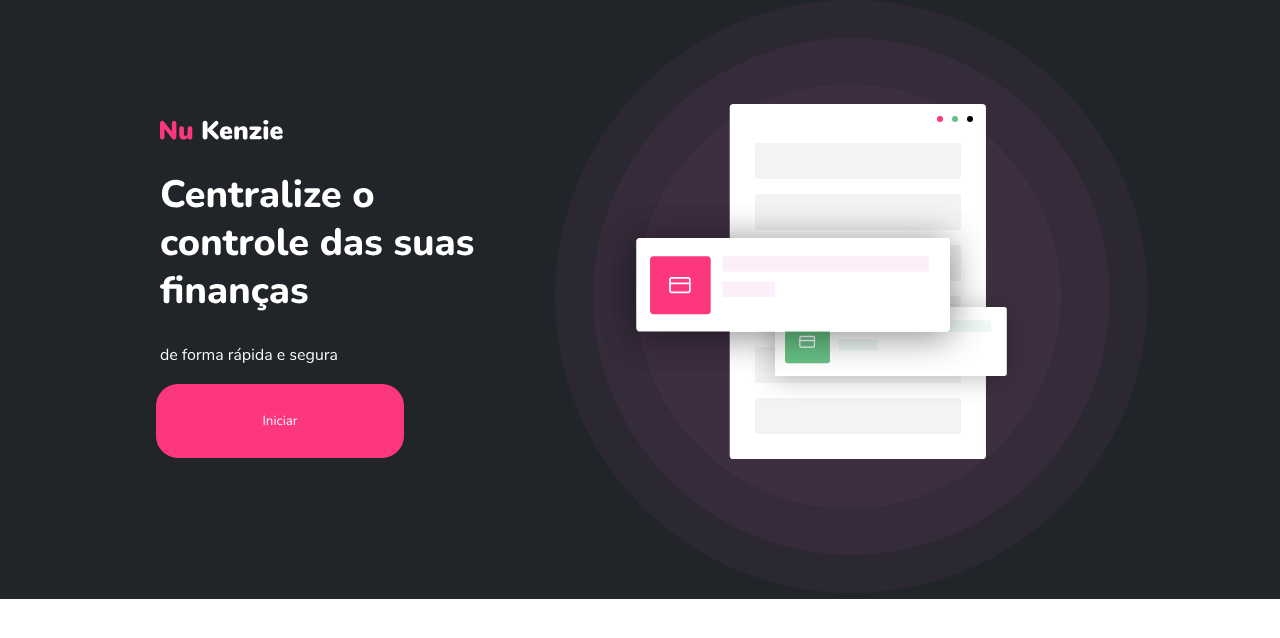
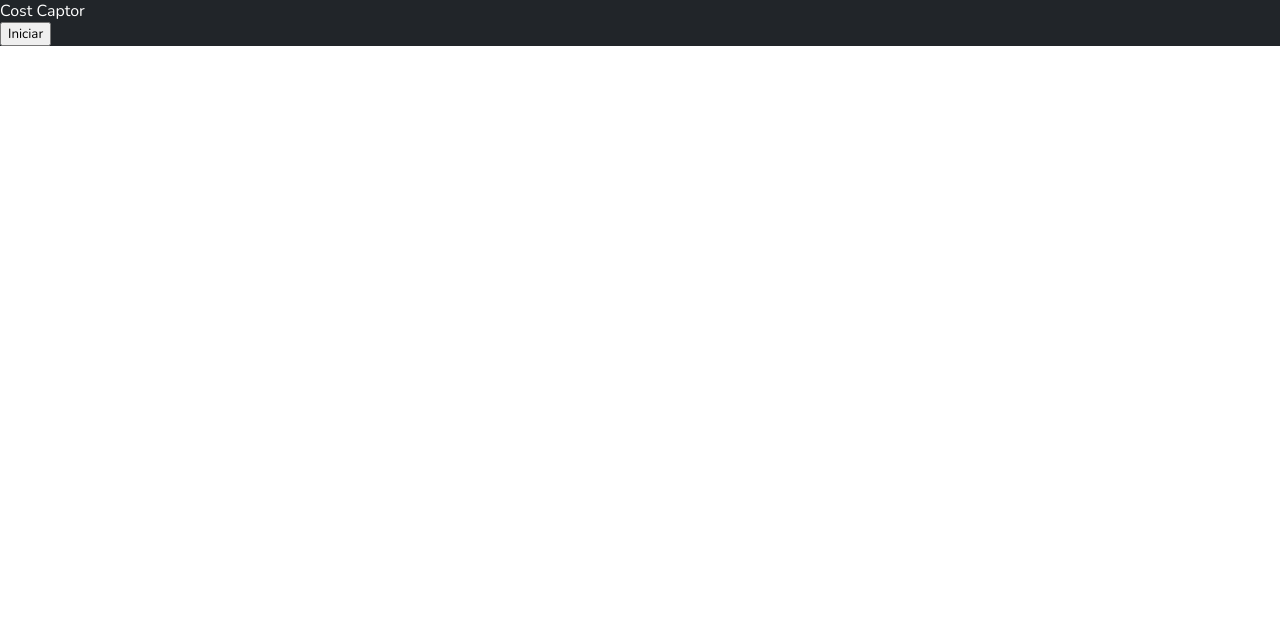
Before and after one commit to educcarnn/CostCaptor, a React (Create React App) app: page / in a window 1280 px wide. Shown: the top 638 px of the page. Built offline with nearby package versions, Linux system fonts and the light colour scheme.

Commit message:
feat: reform home

```diff
--- a/public/index.html
+++ b/public/index.html
@@ -10,10 +10,7 @@
       content="Web site created using create-react-app"
     />
     <link rel="apple-touch-icon" href="%PUBLIC_URL%/logo192.png" />
-    <!--
-      manifest.json provides metadata used when your web app is installed on a
-      user's mobile device or desktop. See https://developers.google.com/web/fundamentals/web-app-manifest/
-    -->
+
     <link rel="manifest" href="%PUBLIC_URL%/manifest.json" />
 
     <link rel="preconnect" href="https://fonts.googleapis.com" />
@@ -23,7 +20,7 @@
       rel="stylesheet"
     />
 
-    <title>NuKenzie</title>
+    <title>Cost Captor</title>
   </head>
   <body>
     <noscript>You need to enable JavaScript to run this app.</noscript>
--- a/src/App.css
+++ b/src/App.css
@@ -2,13 +2,3 @@
   box-sizing: border-box;
   font-family: "Nunito", sans-serif;
 }
-body {
-  margin: 0;
-  padding: 0;
-}
-
-.Container {
-  width: 100%;
-  padding: 0;
-  margin: 0;
-}
--- a/src/App.js
+++ b/src/App.js
@@ -29,11 +29,11 @@
   }
 
   return (
-    <div className="Container">
+    <div>
       {home ? (
         <PageFirst setHome={setHome} home={home}></PageFirst>
       ) : (
-        <div className="Container">
+        <div>
           <div>
             <HeaderCard setHome={setHome}></HeaderCard>
             <Filters
--- a/src/pages/home/index.js
+++ /dev/null
@@ -1,16 +0,0 @@
-import "./style.css"
-import MenuHome from "../../imgs/PageHome/MenuHome.svg"
-
-function PageFirst({setHome}) {
-    return (
-        <div>
-            <div className="background">
-                <img src={MenuHome} Alt="Menu com home" className="Menu-Home"></img>
-                <button onClick={() => setHome(false)} className="Button-Page">Iniciar</button>
-            </div>
-        </div>
-
-    )
-
-}
-export default PageFirst
--- /dev/null
+++ b/src/pages/home/index.jsx
@@ -0,0 +1,14 @@
+import "./style.css"
+function PageFirst({setHome}) {
+    return (
+        <div className="background">
+            <div>
+                <div className="Name">Cost Captor</div>
+                <button onClick={() => setHome(false)}>Iniciar</button>
+            </div>
+        </div>
+
+    )
+
+}
+export default PageFirst
--- a/src/pages/home/style.css
+++ b/src/pages/home/style.css
@@ -1,12 +1,25 @@
+html,
+body {
+  height: 100%;
+  height: 100%;
+  margin: 0;
+  padding: 0;
+}
+
 .background {
-    background-color:#212529;
-    width:100%;
+  background-color: #212529;
+  width: 100%;
   height: 100%;
 }
-.Menu-Home{
-    margin-left: 10rem;
+
+.Name{
+    color: white;
 }
-.Button-Page{
+.Menu-Home {
+  width: 50%;
+}
+
+.Button-Page {
   position: fixed;
   margin-left: -62rem;
   margin-top: 24rem;
@@ -14,7 +27,7 @@
   height: 4.6rem;
   border-radius: 22px;
   color: white;
-    background: #FD377E;
+  background: #fd377e;
   border: none;
   cursor: pointer;
 }
```
Lines whose indentation alone changed are shown as unchanged.
